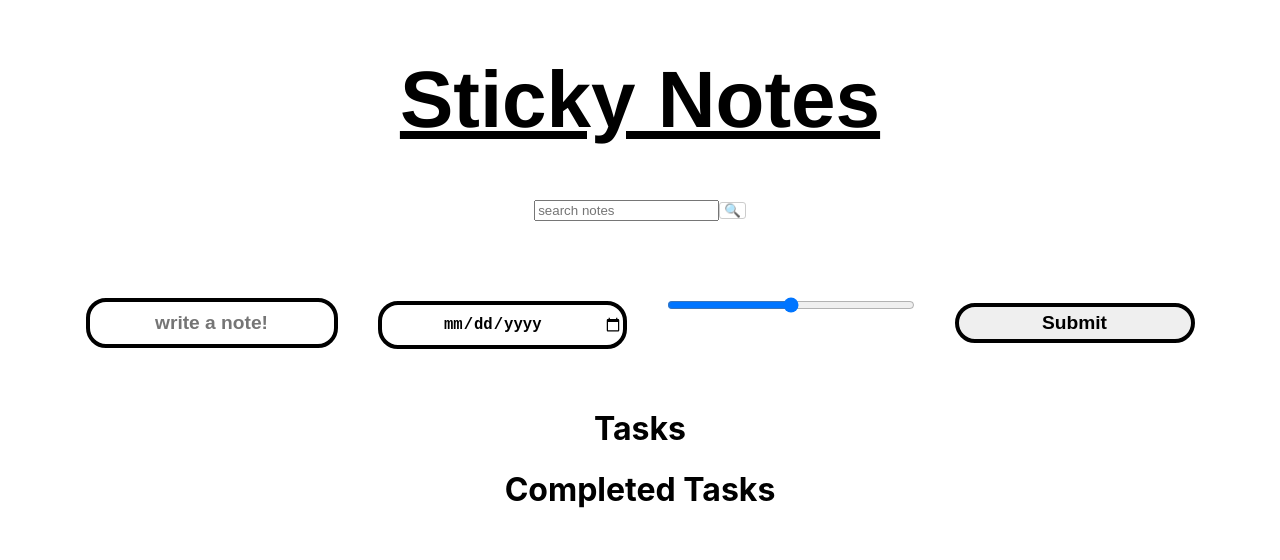
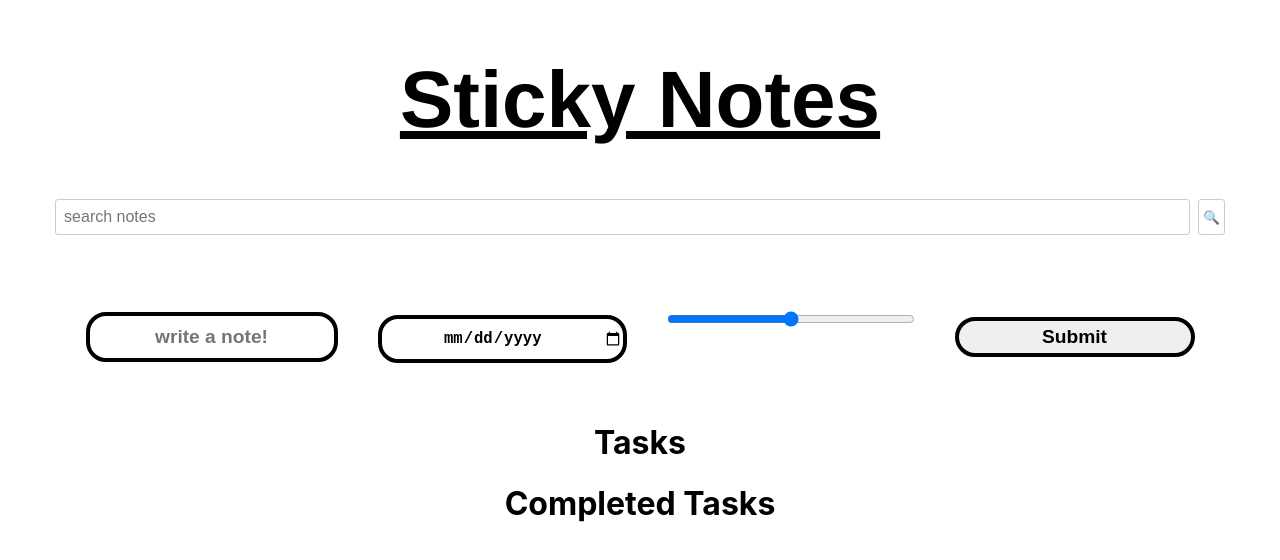
Before and after one commit to arewinkl/Notes-app, a React (Create React App) app: page / in a window 1280 px wide. Shown: the top 560 px of the page. Built offline with nearby package versions, Linux system fonts and the light colour scheme.

Commit message:
search bar

```diff
--- a/src/App.css
+++ b/src/App.css
@@ -34,14 +34,14 @@
   text-align: center;
 }
 
-.searchBar {
+.search-bar {
   flex: 1 1 auto;
   margin: 0 1rem;
   display: flex;
   justify-content: center;
 }
 
-.searchBar input {
+.search-bar input {
   width: 90%;
   font-size: 1rem;
   height: 2rem;
```
